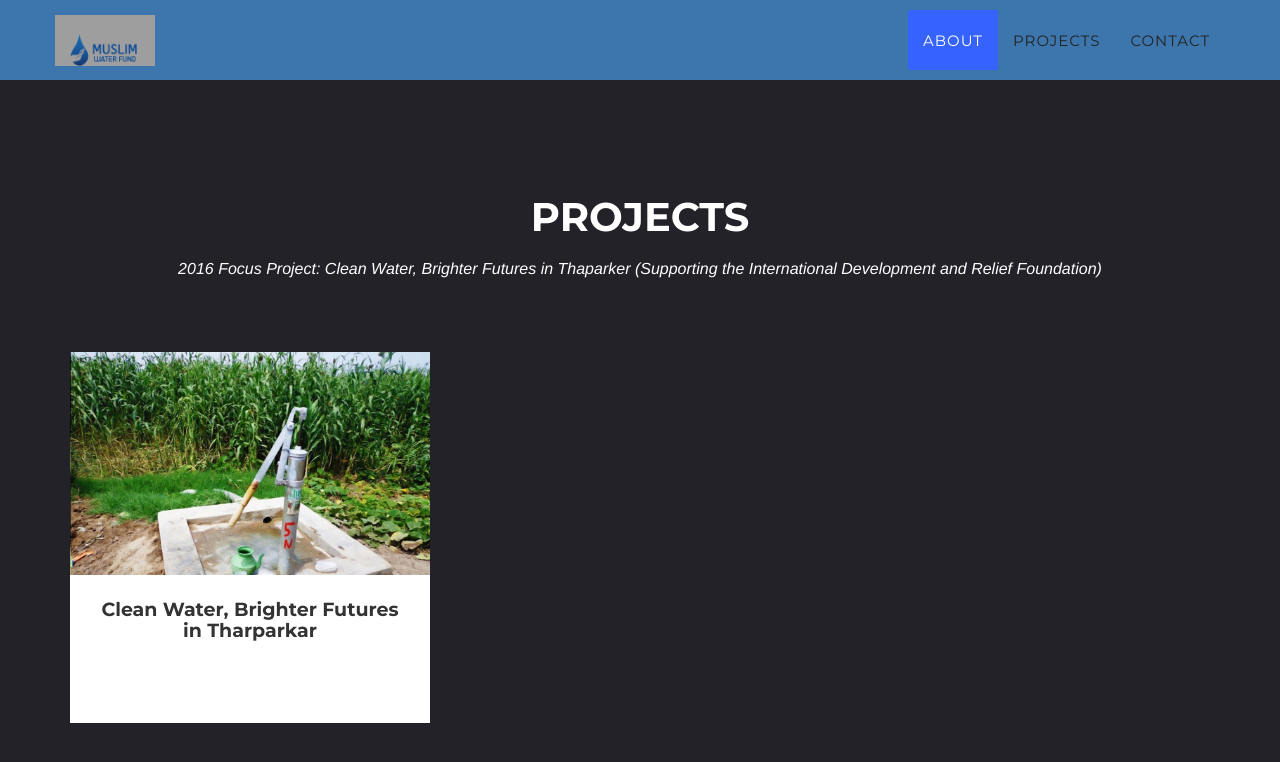
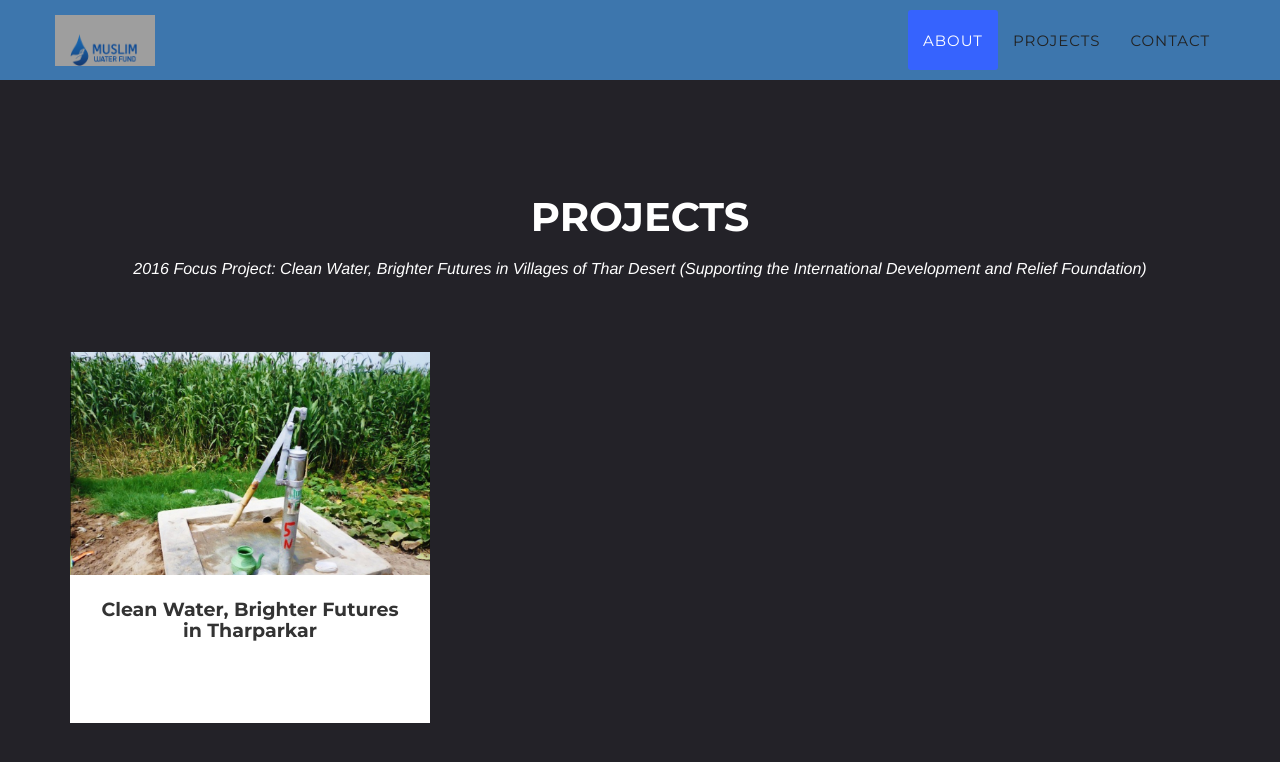
Before and after one commit to mwfgithub/mwfgithub.github.io, a Jekyll site: the page built from index.html, in a window 1280 px wide and 900 px high, scrolled down 1769 px. Shown: the top 762 px of the window. Built offline with Jekyll 4.4.1, drawn with Linux system fonts in a browser that asks for light colours; some web fonts are replaced; grey boxes are pictures that could not be loaded.

Commit message:
Updated portfolio_grid.html

```diff
--- a/_includes/portfolio_grid.html
+++ b/_includes/portfolio_grid.html
@@ -4,7 +4,7 @@
             <div class="row">
                 <div class="col-lg-12 text-center">
                     <h2 class="section-heading">Projects</h2>
-                    <h3 class="section-subheading text-muted">2016 Focus Project: Clean Water, Brighter Futures in Thaparker (Supporting the International Development and Relief Foundation)</h3>
+                    <h3 class="section-subheading text-muted">2016 Focus Project: Clean Water, Brighter Futures in Villages of Thar Desert (Supporting the International Development and Relief Foundation)</h3>
                 </div>
             </div>
             <div class="row">
```
